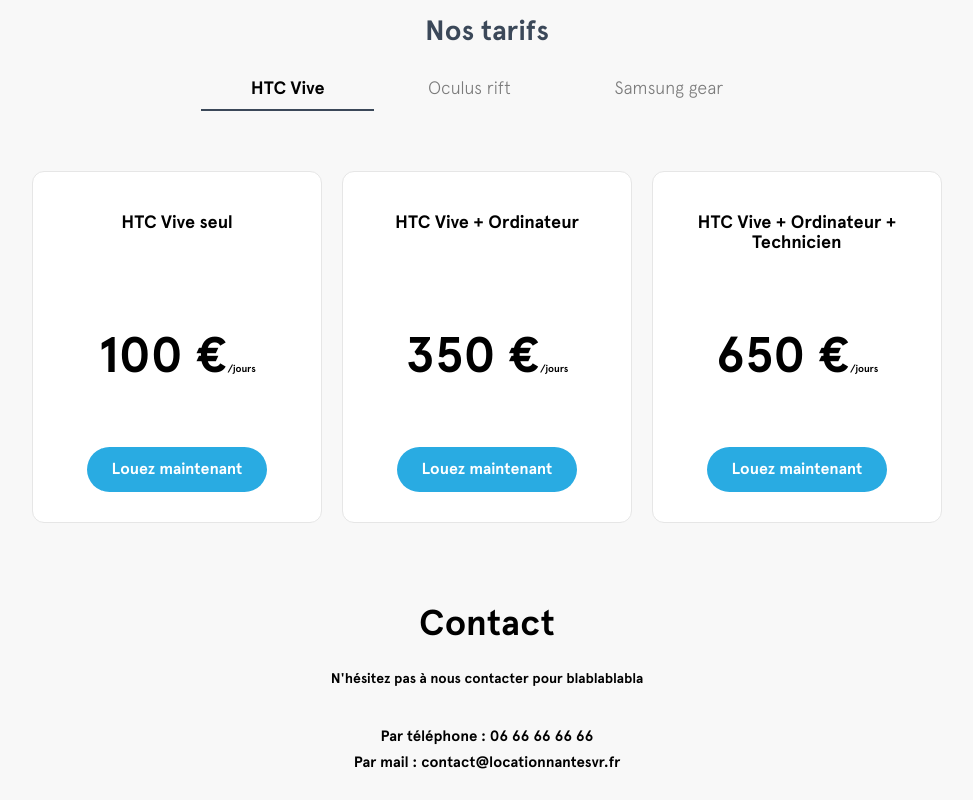
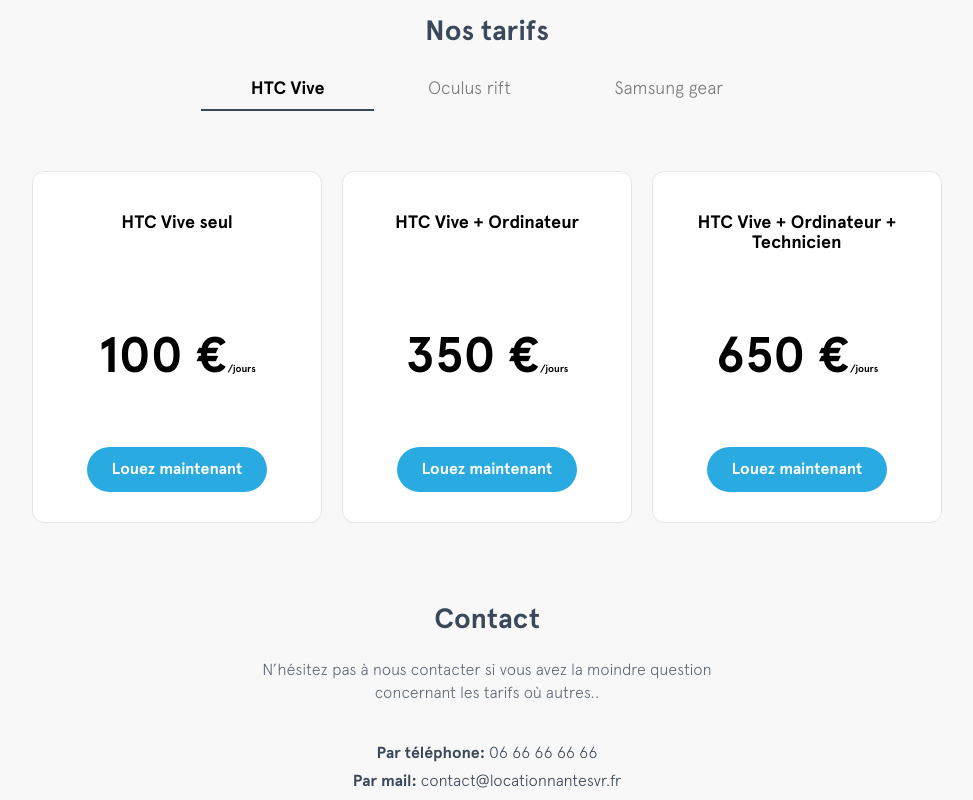
Before and after one commit to JulienThibeaut/locationvr, a plain HTML site: page index.html in a window 1280 px wide. Shown: the part 1024-1824 px from the top of the page, without its empty margins (153-1126 px from the left). Drawn offline with nearby package versions, Linux system fonts and the light colour scheme.

Commit message:
contact styled

```diff
--- a/css/style.css
+++ b/css/style.css
@@ -174,7 +174,7 @@ html, body, .container-table {
   padding-bottom: 50px;
 }
 
-.ourPrices h1 {
+.ourPrices h1, .contact h1 {
   text-align: center;
   font-size:28px;
   color:#3B4859;
@@ -260,6 +260,7 @@ html, body, .container-table {
 /* CONTACT */
 .contact {
   text-align: center;
+  margin-bottom:80px;
 }
 
 .contact h1 {
@@ -271,5 +272,11 @@ html, body, .container-table {
 }
 
 .contact h4 {
-  font-size: 15px;
+  font-size: 16px;
 }
+.contact_description{
+  color: #3B4859;
+  font-family: "Apercu-Light";
+  opacity: 0.8;
+  font-size:16px;
+}
--- a/index.html
+++ b/index.html
@@ -131,11 +131,12 @@
 
 <div class="container-fluid contact">
   <h1>Contact</h1>
-  <p>
-    N'hésitez pas à nous contacter pour blablablabla
+  <p class="contact_description">
+   N’hésitez pas à nous contacter si vous avez la moindre question<br>
+   concernant les tarifs où autres..
   </p>
-  <h4>Par téléphone : 06 66 66 66 66</h4>
-  <h4>Par mail : contact@locationnantesvr.fr</h4>
+  <h4 class="colorBlue">Par téléphone: <span class="fontLight">06 66 66 66 66</span></h4>
+  <h4 class="colorBlue">Par mail:  <span class="fontLight">contact@locationnantesvr.fr</span></h4>
 </div>
 
 </body>
```
